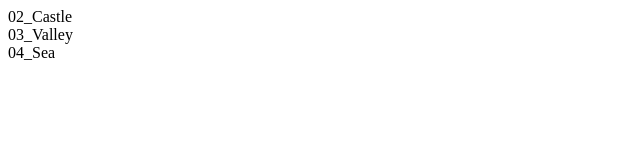
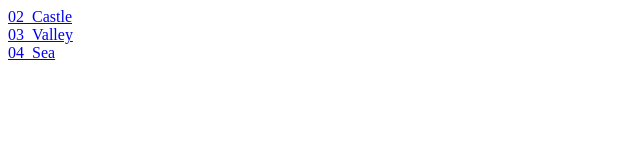
Before and after one commit to IWLTechnology/ebooks, a plain HTML site: page index.html in a window 1280 px wide. Shown: the whole page, without its empty margins (0-640 px from the left). Drawn offline with Linux system fonts and the light colour scheme.

Commit message:
Update index.html

```diff
--- a/index.html
+++ b/index.html
@@ -1,3 +1,3 @@
-<a ref="02_castle.txt">02_Castle</a><br>
-<a ref="03_valley.txt">03_Valley</a><br>
-<a ref="04_sea.txt">04_Sea</a><br>
+<a href="02_castle.txt">02_Castle</a><br>
+<a href="03_valley.txt">03_Valley</a><br>
+<a href="04_sea.txt">04_Sea</a><br>
```
